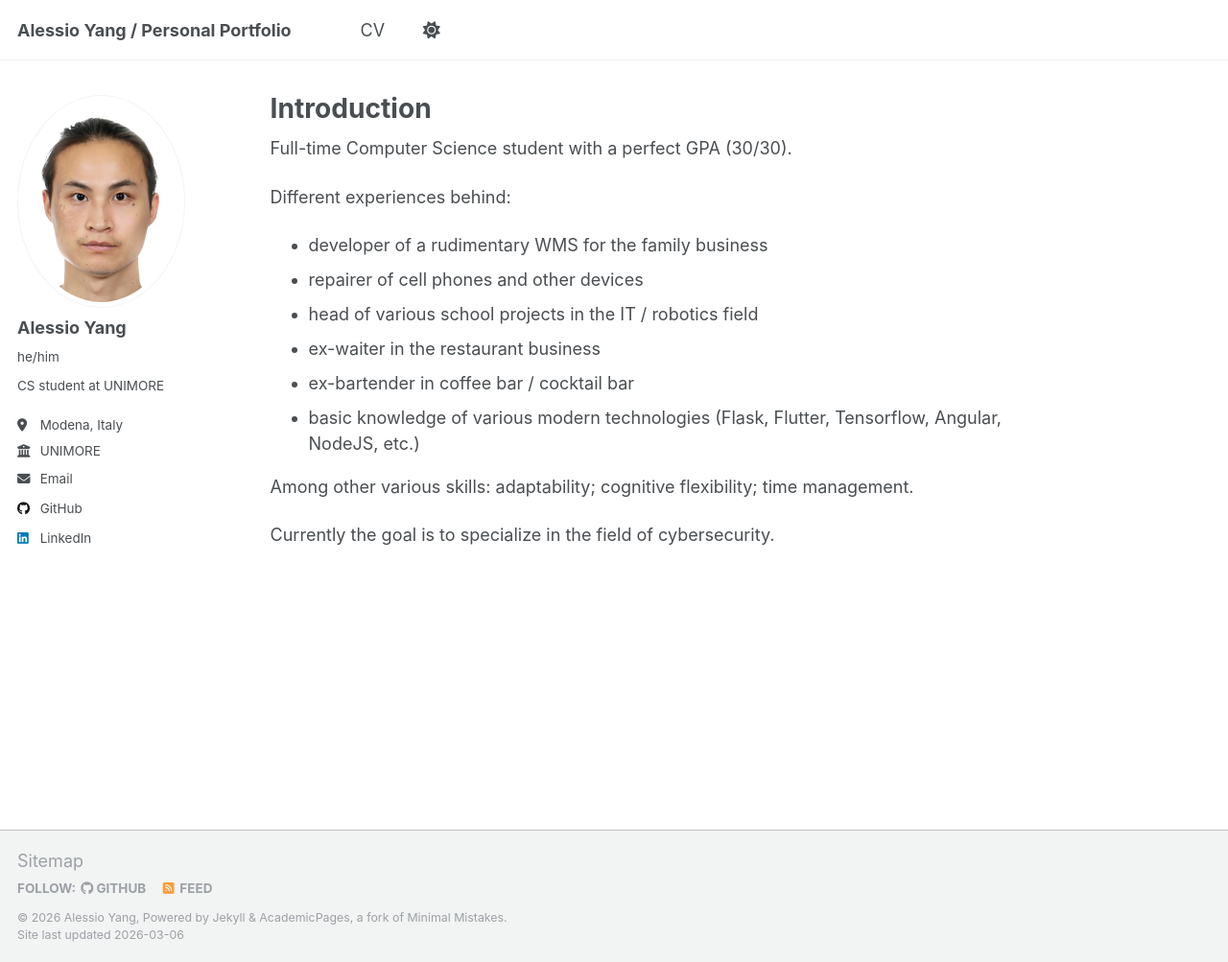
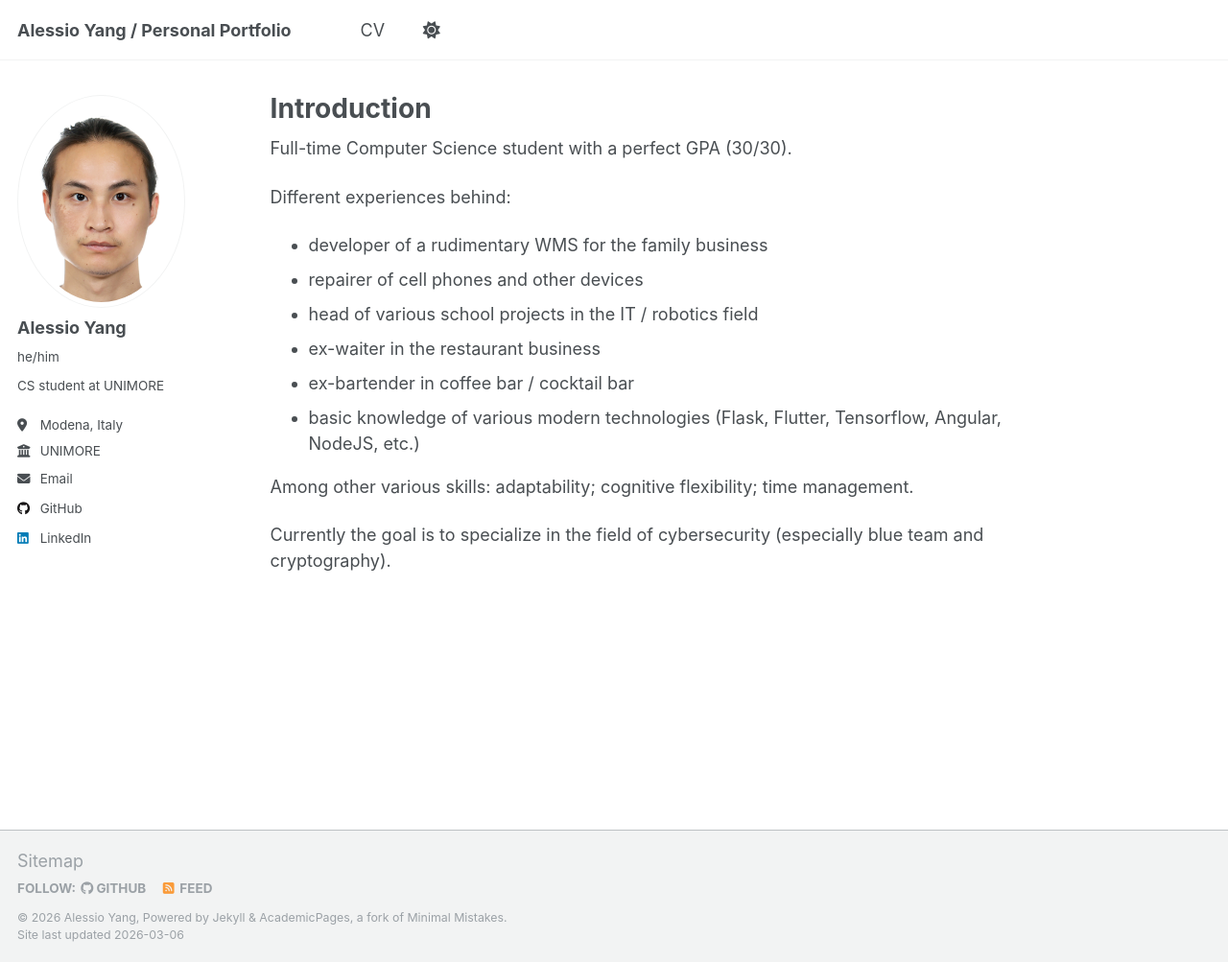
Before and after one commit to AY02/ay02.github.io, a Jekyll site: the page built from _pages/about.md, in a window 1280 px wide and 1003 px high. Shown: the whole window at 96% size. Built offline with Jekyll 4.4.1, drawn with Linux system fonts in a browser that asks for light colours; a script that is not in the unit is left out.

Commit message:
Update specialization goal in about section
Clarified specialization goal in cybersecurity.

```diff
--- a/_pages/about.md
+++ b/_pages/about.md
@@ -19,4 +19,4 @@ Different experiences behind:
 
 Among other various skills: adaptability; cognitive flexibility; time management.
 
-Currently the goal is to specialize in the field of cybersecurity.
+Currently the goal is to specialize in the field of cybersecurity (especially blue team and cryptography).
```
